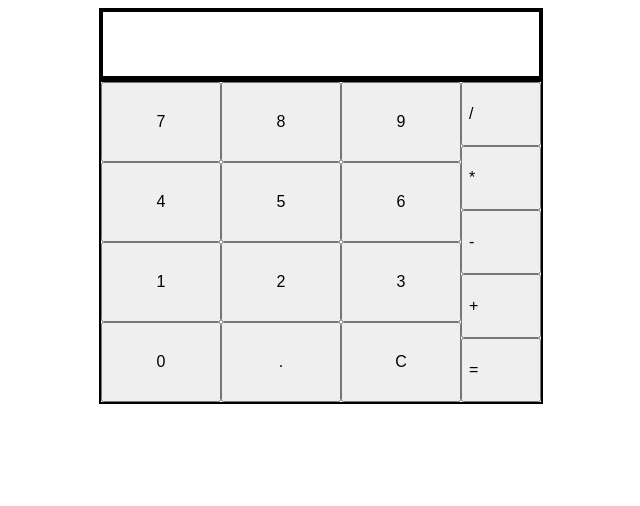
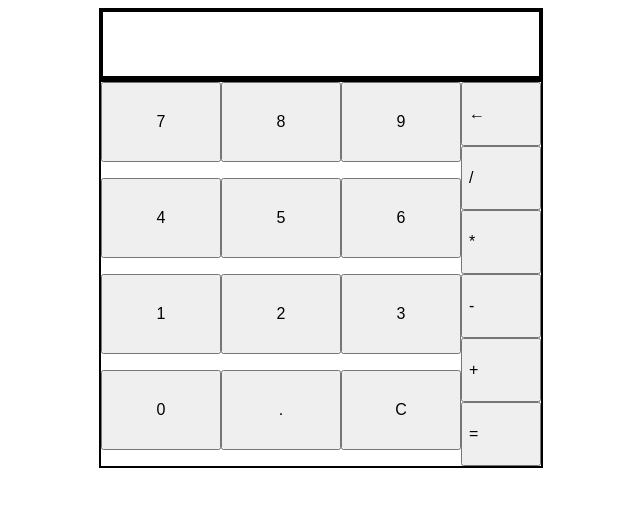
Before and after one commit to Ethan-Hannum/calculator-odin, a plain HTML site: page index.html in a window 1280 px wide. Shown: the whole page, without its empty margins (319-959 px from the left). Drawn offline with Linux system fonts and the light colour scheme.

Commit message:
Add backspace button

```diff
--- a/index.html
+++ b/index.html
@@ -26,6 +26,7 @@
                     <button id="clear" class="num-btn">C</button>
                 </div>
                 <div id="opBtns">
+                    <button id="back" class="op-btn">&#8592;</button>
                     <button id="divide" class="op-btn">/</button>
                     <button id="multiply" class="op-btn">*</button>
                     <button id="subtract" class="op-btn">-</button>
```
